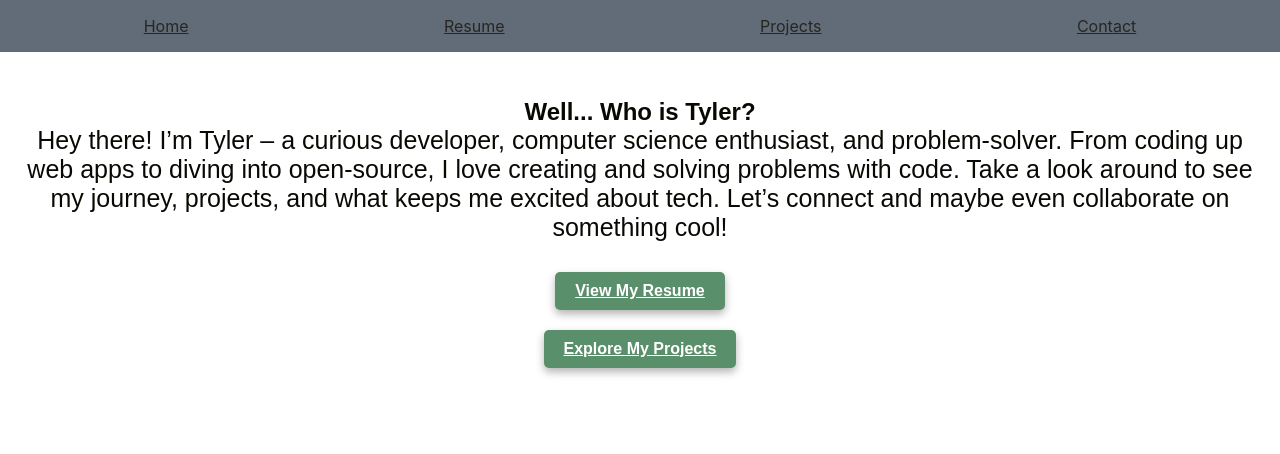
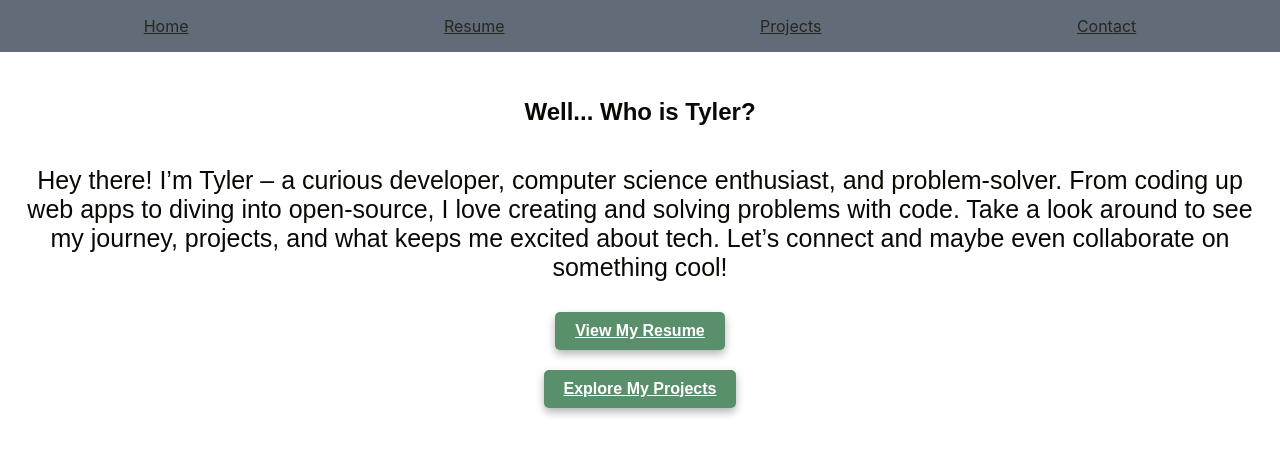
Before and after one commit to Vicguin65/Portfolio-Website, a React (Create React App) app in the folder portfolio-website/: page /home in a window 1280 px wide. Shown: the top 454 px of the page. Built offline with nearby package versions, Linux system fonts and the light colour scheme.

Commit message:
fixed padding

```diff
--- a/portfolio-website/src/App.js
+++ b/portfolio-website/src/App.js
@@ -2,7 +2,6 @@
 import React from "react";
 import { Parallax, ParallaxLayer } from "@react-spring/parallax";
 import { Link } from "react-router-dom";
-import thoughtBubble from "./assets/thoughtbubble.png"; // Thought bubble image
 import "./App.css";
 
 function App() {
--- a/portfolio-website/src/pages/HomePage.css
+++ b/portfolio-website/src/pages/HomePage.css
@@ -5,7 +5,7 @@ section {
 }
 
 h1 {
-  margin-bottom: 60px;
+  padding-bottom: 40px;
 }
 
 p {
```
